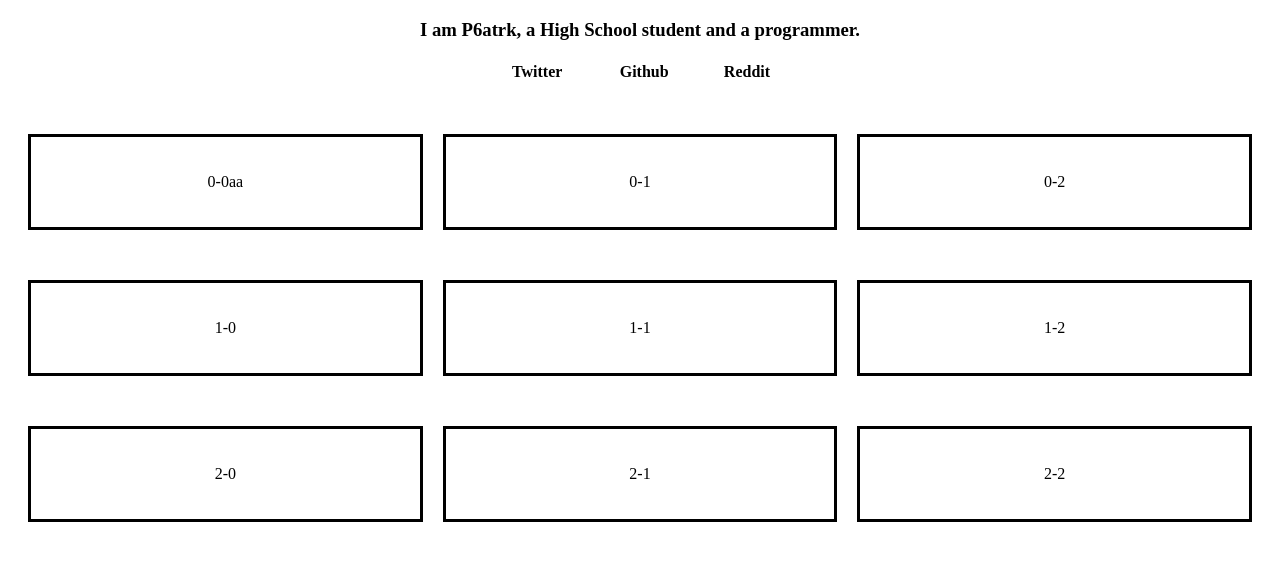
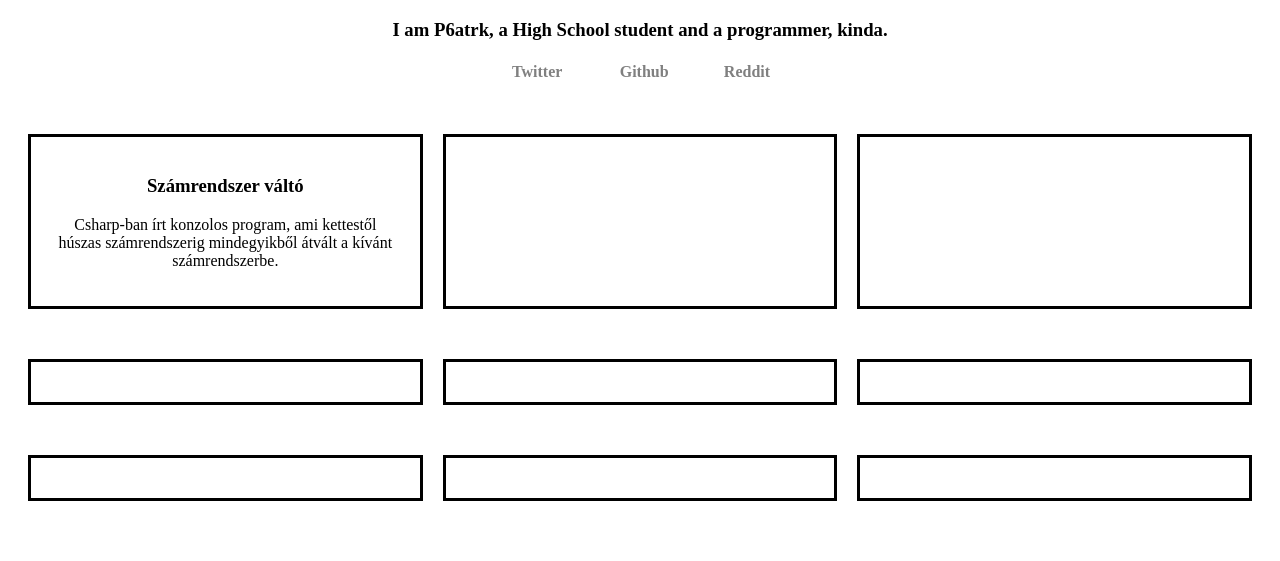
Before and after one commit to P6atrk/P6atrk.github.io, a plain HTML site: page index.html in a window 1280 px wide. Shown: the part 61-622 px from the top of the page. Drawn offline with Linux system fonts and the light colour scheme.

Commit message:
Update index.html

```diff
--- a/index.html
+++ b/index.html
@@ -11,47 +11,55 @@
 <BODY>
 	<h1>P6atrk's Projects</h1>
 	<h3>
-		I am P6atrk, a High School student and a programmer.
+		I am P6atrk, a High School student and a programmer, kinda.
 	</h3>
   <table id="contactTable" align="center">
 		<tr>
-			<th><a target="_blank" href="https://twitter.com/P6atrk">Twitter</a></th>
-			<th><a target="_blank" href="https://github.com/P6atrk">Github</a></th>
-			<th><a target="_blank"href="https://reddit.com/u/P6atrk">Reddit</a></th>
+			<th><a class="socialMedia" target="_blank" href="https://twitter.com/P6atrk">Twitter</a></th>
+			<th><a class="socialMedia" target="_blank" href="https://github.com/P6atrk">Github</a></th>
+			<th><a class="socialMedia" target="_blank"href="https://reddit.com/u/P6atrk">Reddit</a></th>
 		</tr>
 	</table>
 	<table width=100% class="projectTable">
 		<tr>
 			<td>
-				<p>0-0aa</p>
+				<a target="_blank"href="https://github.com/P6atrk/Number-System-Converter">
+					<div>
+						<h3>
+							Számrendszer váltó
+						</h3>
+						<p>
+							Csharp-ban írt konzolos program, ami kettestől húszas számrendszerig mindegyikből átvált
+							a kívánt számrendszerbe.
+						</p>
+					</div>
+				</a>
 			</td>
 			<td>
-				<p>0-1</p>
 			</td>
 			<td>
-				<p>0-2</p>
 			</td>
 		</tr>
 		<tr>
 			<td>
-				<p>1-0</p>
+
 			</td>
 			<td>
-				<p>1-1</p>
+
 			</td>
 			<td>
-				<p>1-2</p>
+
 			</td>
 		</tr>
 		<tr>
 			<td>
-				<p>2-0</p>
+
 			</td>
 			<td>
-				<p>2-1</p>
+
 			</td>
 			<td>
-				<p>2-2</p>
+
 			</td>
 		</tr>
 	</table>
```
